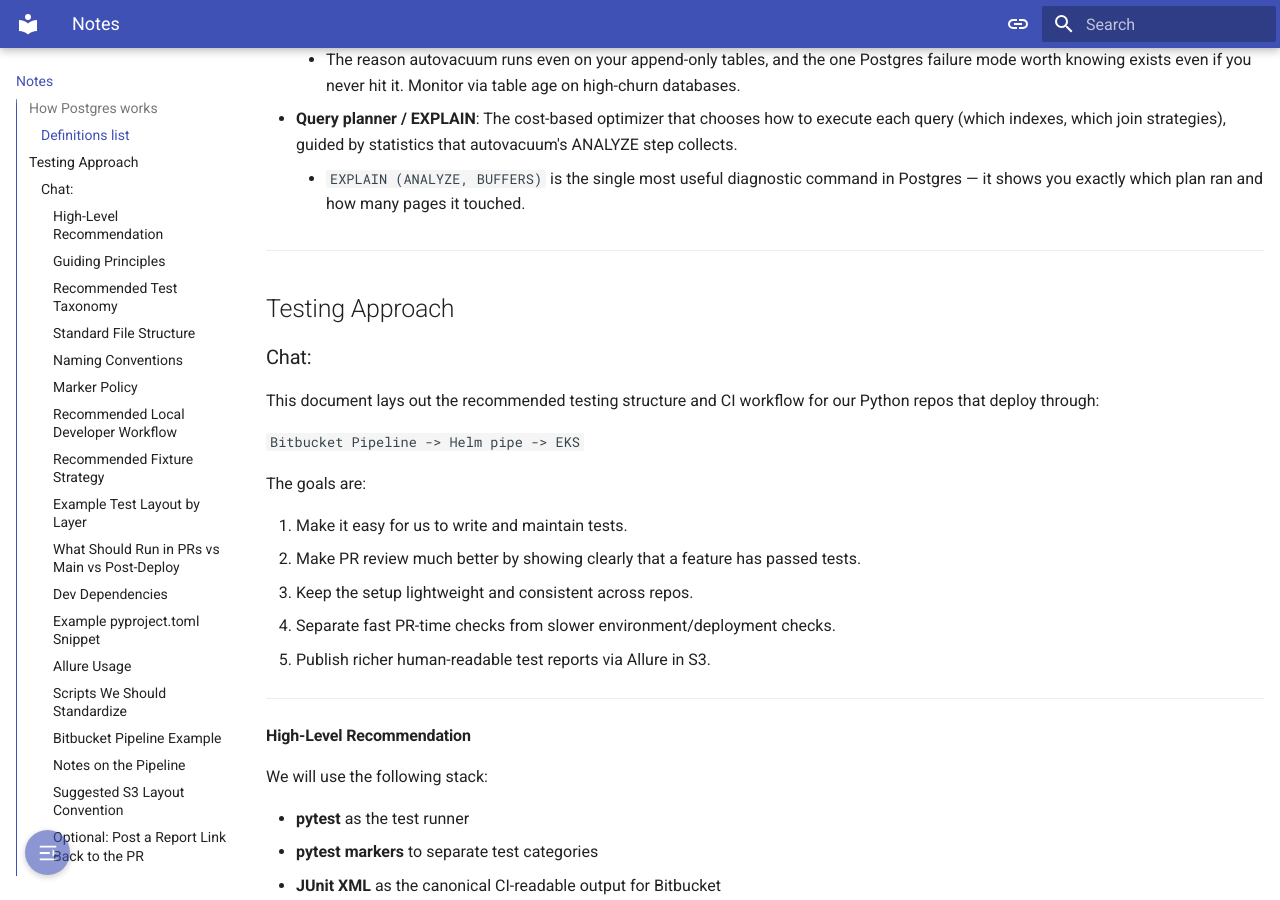
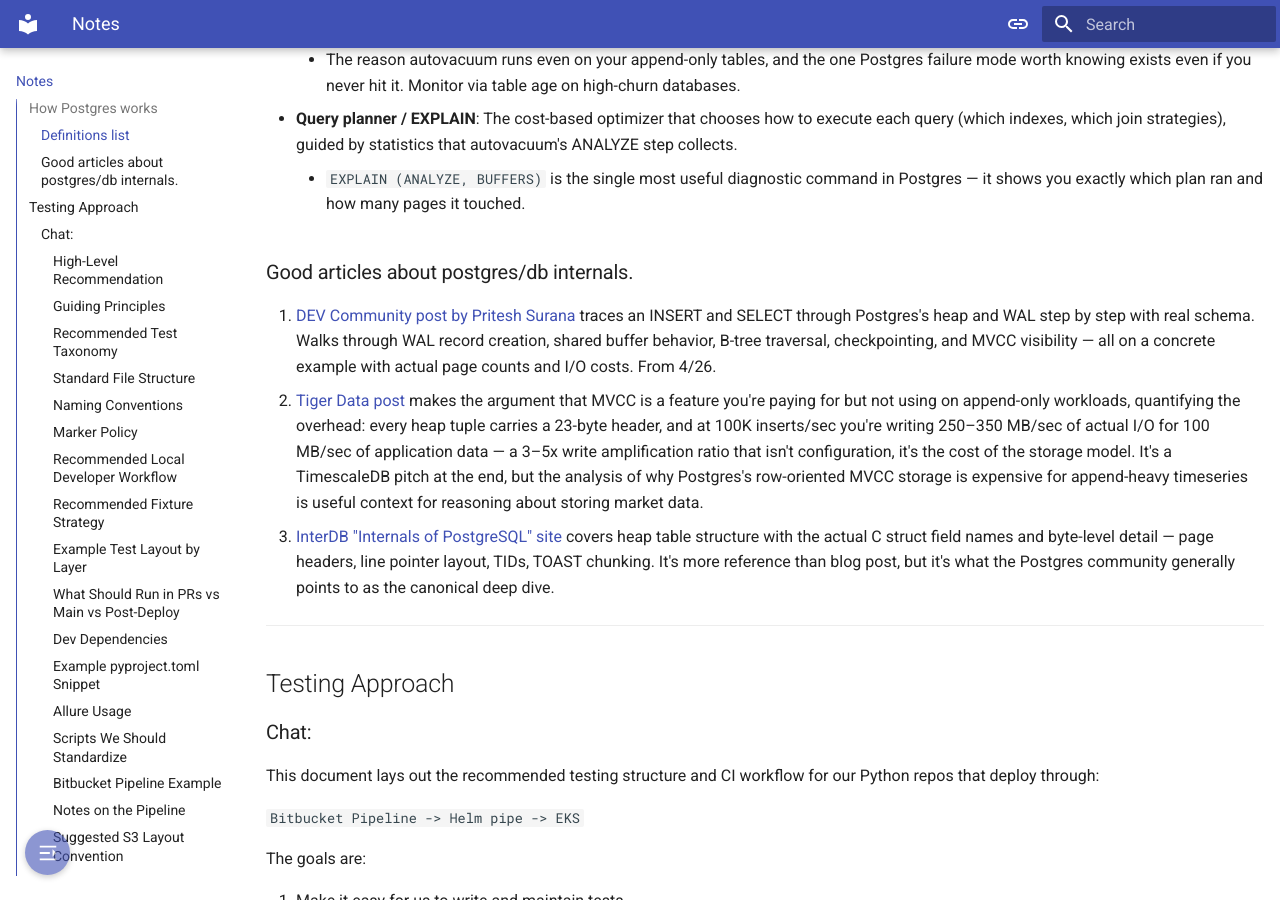
Before and after one commit to cudavinci/4reference, an MkDocs documentation site: the page built from docs/notes.md, in a window 1280 px wide and 900 px high, scrolled down 4237 px. Built offline with MkDocs 1.6.1 and Material for MkDocs 9.7.7, drawn with Linux system fonts in a browser that asks for light colours.

Commit message:
postgres blog post links

```diff
--- a/docs/notes.md
+++ b/docs/notes.md
@@ -84,6 +84,12 @@
 * **Query planner / EXPLAIN**: The cost-based optimizer that chooses how to execute each query (which indexes, which join strategies), guided by statistics that autovacuum's ANALYZE step collects.
     * `EXPLAIN (ANALYZE, BUFFERS)` is the single most useful diagnostic command in Postgres — it shows you exactly which plan ran and how many pages it touched.
 
+### Good articles about postgres/db internals.
+
+1. [DEV Community post by Pritesh Surana](https://dev.to/priteshsurana/postgresql-internals-inside-the-storage-engine-1bhm) traces an INSERT and SELECT through Postgres's heap and WAL step by step with real schema.  Walks through WAL record creation, shared buffer behavior, B-tree traversal, checkpointing, and MVCC visibility — all on a concrete example with actual page counts and I/O costs. From 4/26.
+2. [Tiger Data post](https://www.tigerdata.com/blog/mvcc-feature-youre-paying-for-but-not-using) makes the argument that MVCC is a feature you're paying for but not using on append-only workloads, quantifying the overhead: every heap tuple carries a 23-byte header, and at 100K inserts/sec you're writing 250–350 MB/sec of actual I/O for 100 MB/sec of application data — a 3–5x write amplification ratio that isn't configuration, it's the cost of the storage model. It's a TimescaleDB pitch at the end, but the analysis of why Postgres's row-oriented MVCC storage is expensive for append-heavy timeseries is useful context for reasoning about storing market data.
+3. [InterDB "Internals of PostgreSQL" site](https://www.interdb.jp/pg/pgsql01/03.html) covers heap table structure with the actual C struct field names and byte-level detail — page headers, line pointer layout, TIDs, TOAST chunking. It's more reference than blog post, but it's what the Postgres community generally points to as the canonical deep dive.
+
 ---
 
 ## Testing Approach
```
